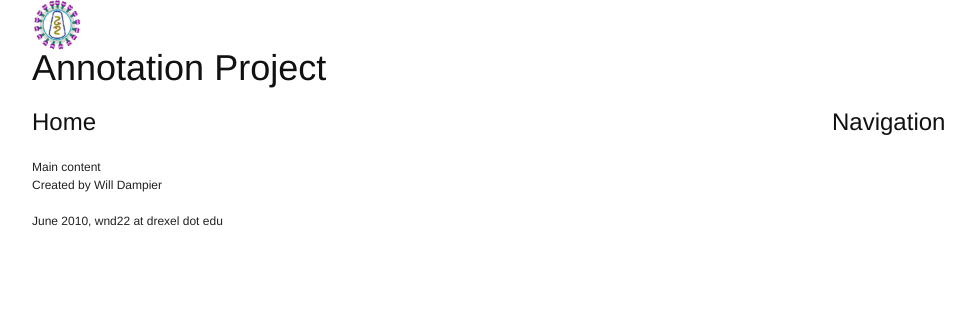
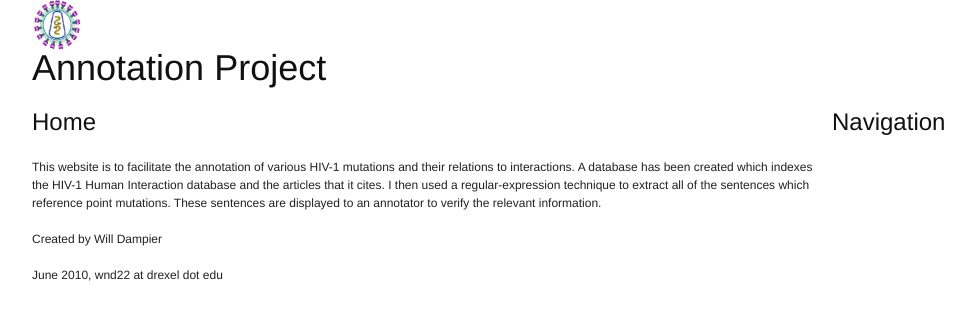
Before and after one commit to JudoWill/pyMutF, a Django app: page /index.html in a window 1280 px wide. Shown: the top 320 px of the page, without its empty margins (133-1108 px from the left). Run offline with Django 3.2, Linux system fonts and the light colour scheme.

Commit message:
added short description to splash page

```diff
--- a/DistAnnot/templates/index.html
+++ b/DistAnnot/templates/index.html
@@ -20,8 +20,8 @@
         <div class="span-20">
             <h2>{%  block subtitle %}Home{% endblock %}</h2>
             {% block content %}
-            Main content
-            {% endblock %}
+            <p>This website is to facilitate the annotation of various HIV-1 mutations and their relations to interactions.  A database has been created which indexes the HIV-1 Human Interaction database and the articles that it cites.  I then used a regular-expression technique to extract all of the sentences which reference point mutations.  These sentences are displayed to an annotator to verify the relevant information.</p>
+	        {% endblock %}
         </div>
         <div class="span-4 last">
             {% block navigation %}
```
